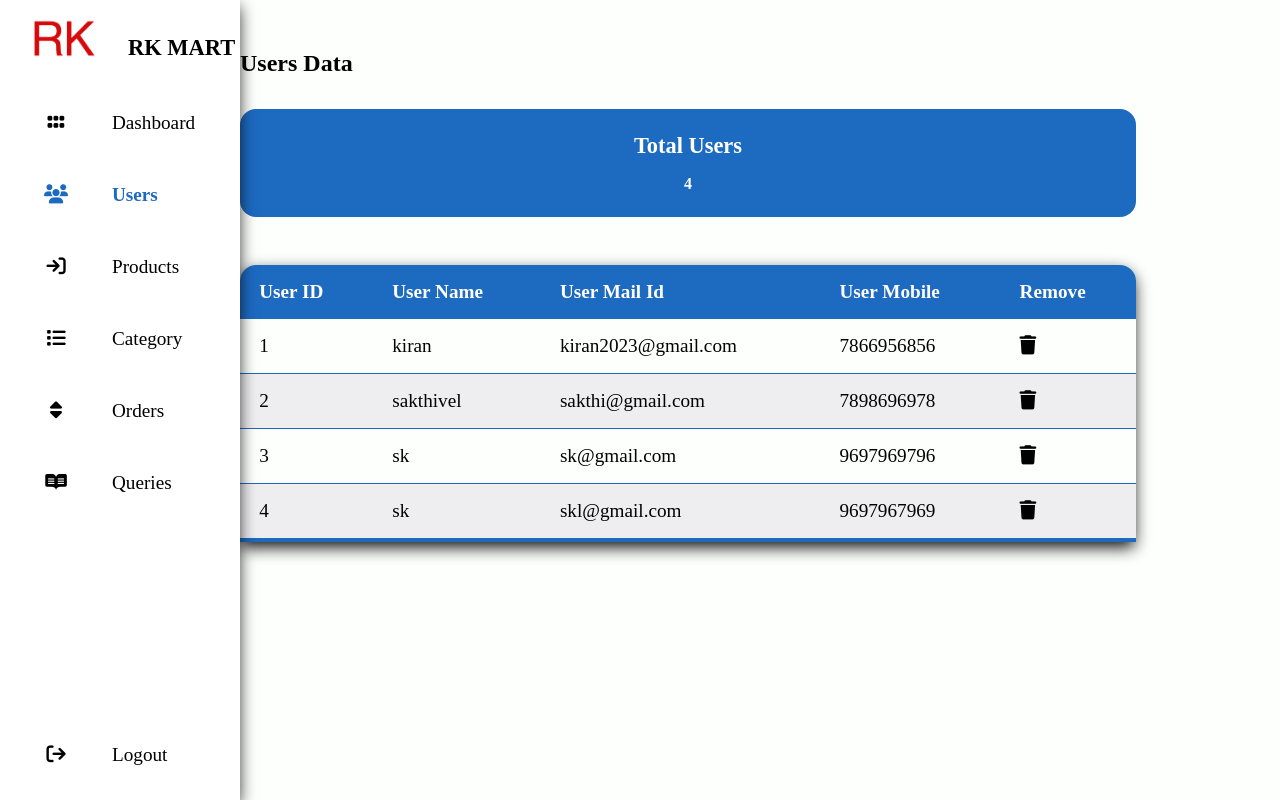
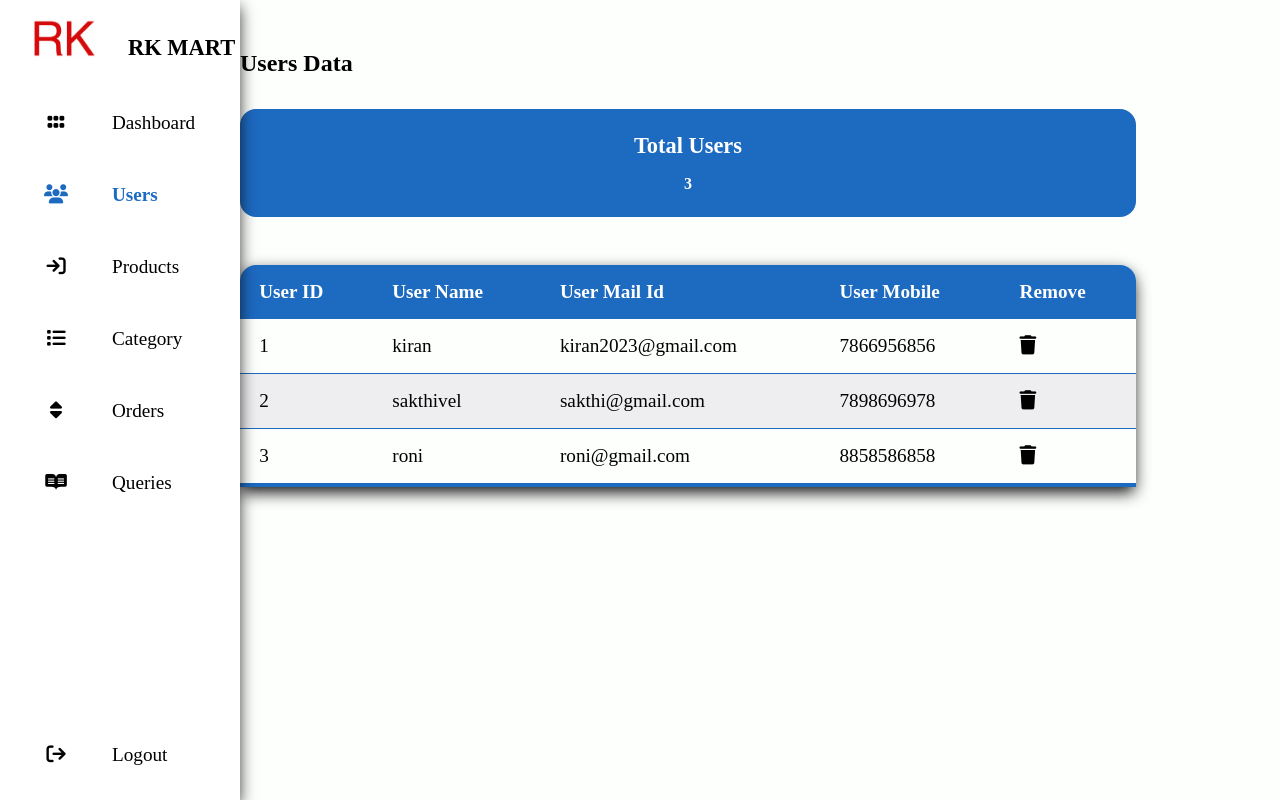
Before and after one commit to KIRAN2023/RkMart, an Angular app: page /admin/users in a window 1280 px wide. Built offline with nearby package versions, Linux system fonts and the light colour scheme; data requests are answered from the project's data file; sample sign-in values are in the browser's storage.

Commit message:
Order Status

```diff
--- a/db.json
+++ b/db.json
@@ -22,18 +22,11 @@
       "id": 2
     },
     {
-      "username": "sk",
-      "mail": "sk@gmail.com",
-      "mobile": "9697969796",
-      "password": "U2FsdGVkX18tg4KLtglDseZhuh4GW7k6e5KeFWfbyfM=",
+      "username": "roni",
+      "mail": "roni@gmail.com",
+      "mobile": "8858586858",
+      "password": "U2FsdGVkX18N/S4vAkscesAYTnJpc77g1dNYUjUnUMc=",
       "id": 3
-    },
-    {
-      "username": "sk",
-      "mail": "skl@gmail.com",
-      "mobile": "9697967969",
-      "password": "U2FsdGVkX19bIJIPOp6AIonP+nI9t+dxn/MDyNhKkng=",
-      "id": 4
     }
   ],
   "Productdata": [
@@ -913,5 +906,6 @@
       "id": 1
     }
   ],
+  "orderStatusUpdate":[],
   "Queries": []
 }
--- a/src/app/admin/manage-orders/manage-orders.component.html
+++ b/src/app/admin/manage-orders/manage-orders.component.html
@@ -14,6 +14,7 @@
                             <th>Product</th>
                             <th>Order Status</th>
                             <th>Order Quantity</th>
+                            <th>Update Status</th>
                         </tr>
                     </thead>
                     <tbody id="orderDatas">
@@ -25,6 +26,7 @@
                                 <td>{{productData.productName}}</td>
                                 <td>Pending</td>
                                 <td>{{productData.quantity}}</td>
+                                <td routerLink="/admin/orderStatus/{{productData.orderUniqueId}}" > <i class="fa-solid fa-pen-to-square"></i></td>
                             </tr>
                         </ng-container>
                     </tbody>
--- a/src/app/admin/orderStatusUpdate/orderStatusUpdate.component.css
+++ b/src/app/admin/orderStatusUpdate/orderStatusUpdate.component.css
@@ -0,0 +1,56 @@
+
+section {
+    padding: 2rem 0;
+}
+
+section h2{
+    margin-left: 10rem;
+}
+
+.container {
+    max-width: 140rem;
+}
+
+.grid-two-columns {
+    display: grid;
+    grid-template-columns: 10% 85%;
+}
+
+.valid{
+    color: rgb(0, 128, 0);
+}
+
+.invalid{
+    color: rgb(255, 0, 0);
+}
+
+.productSection {
+    height: 100%;
+    width: 100%;
+    display: grid;
+    place-items: center;
+    margin: 1rem;
+    position: relative;
+}
+
+.form-fields {
+    padding: 1rem 0.6rem;
+    display: flex;
+    flex-direction: column;
+}
+
+.form-fields label {
+    margin-bottom: 0.5rem;
+    font-size: 1.4rem;
+}
+
+.form-fields input, select{
+    font-size: 1.6rem;
+    padding: 0.2rem;
+}
+
+.formBtn {
+    width: 100%;
+    display: flex;
+    justify-content: space-evenly;
+}
--- a/src/app/admin/orderStatusUpdate/orderStatusUpdate.component.html
+++ b/src/app/admin/orderStatusUpdate/orderStatusUpdate.component.html
@@ -1,3 +1,36 @@
-<p>
-  orderStatusUpdate works!
-</p>
+<section>
+  <h2 class="common-heading"> Update Status </h2>
+
+
+  <div class="container grid-two-columns">
+    <app-navbar></app-navbar>
+
+    <div class="productSection">
+      <form>
+        <div class="grid-products">
+          <div class="form-fields">
+            <label for="orderId"> Order ID </label>
+            <input type="text" value="{{orderId}}" name="categoryType" #stockData>
+          </div>
+          <div class="form-fields">
+            <label for="status"> Order Status </label>
+            <select>
+              <option *ngFor="let order of orderStatus" [ngValue]="order">
+                {{order}}
+              </option>
+            </select>
+          </div>
+        </div>
+        <div class="formBtn">
+          <button class="btn" routerLink="/admin/manageOrders">Back</button>
+          <button class="btn"> Update Category </button>
+
+          <button class="btn">Reset</button>
+        </div>
+      </form>
+      <div id="addProductMessage">
+        <!-- <p> {{this.categoryStatusMessage}} </p> -->
+      </div>
+    </div>
+  </div>
+</section>
--- a/src/app/admin/orderStatusUpdate/orderStatusUpdate.component.ts
+++ b/src/app/admin/orderStatusUpdate/orderStatusUpdate.component.ts
@@ -1,4 +1,5 @@
 import { Component, OnInit } from '@angular/core';
+import { ActivatedRoute } from '@angular/router';
 
 @Component({
   selector: 'app-orderStatusUpdate',
@@ -6,8 +7,13 @@ import { Component, OnInit } from '@angular/core';
   styleUrls: ['./orderStatusUpdate.component.css']
 })
 export class OrderStatusUpdateComponent implements OnInit {
-
-  constructor() { }
+  orderStatus = ['Processing','Packed','Delivered','Cancelled'];
+  orderId:any;
+  constructor(private router:ActivatedRoute) {
+    this.router.paramMap.subscribe((url:any)=>{
+      this.orderId = url.get('orderId');
+    })
+  }
 
   ngOnInit() {
   }
--- a/src/app/app-routing.module.ts
+++ b/src/app/app-routing.module.ts
@@ -22,6 +22,7 @@ import { CategoryComponent } from './user/category/category.component';
 import { CategoryDataComponent } from './admin/categoryData/categoryData.component';
 import { AddCategoryComponent } from './admin/addCategory/addCategory.component';
 import { QueriesComponent } from './admin/queries/queries.component';
+import { OrderStatusUpdateComponent } from './admin/orderStatusUpdate/orderStatusUpdate.component';
 
 
 const routes: Routes = [
@@ -54,6 +55,7 @@ const routes: Routes = [
     { path: 'addCategory', component: AddCategoryComponent },
     { path: 'addCategory/:id', component: AddCategoryComponent },
     { path: 'queries', component: QueriesComponent },
+    { path: 'orderStatus/:orderId', component: OrderStatusUpdateComponent },
   ]},
 
   { path: '**', component: ErrorComponent }
```
